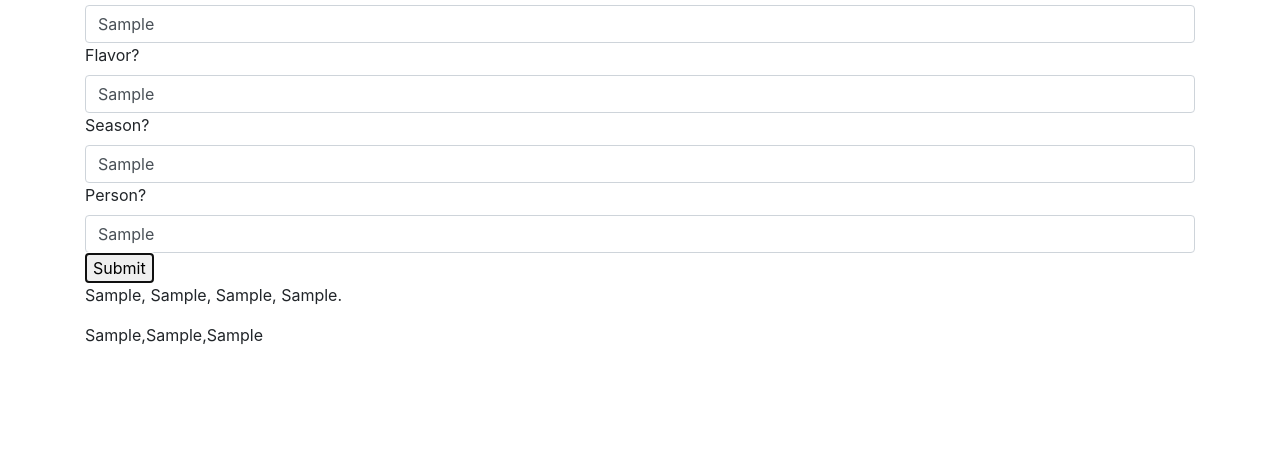
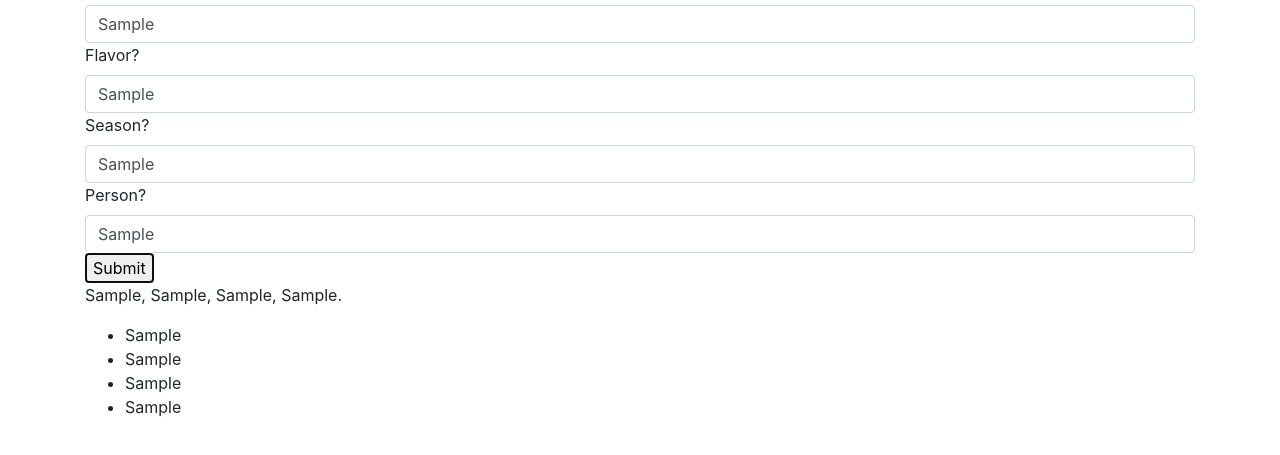
Before and after one commit to randeelayosa/favorite-things-arrays, a plain HTML site: page index.html in a window 1280 px wide. Both pictures are taken after typing "Sample", "Sample", "Sample", "Sample" into the empty fields and a click on the button "Submit". Shown: the part 83-538 px from the top of the page. Drawn offline with Linux system fonts and the light colour scheme.

Commit message:
Add reverse, concat, and push methods to manipulate and print out the inputs in particular orders.

```diff
--- a/index.html
+++ b/index.html
@@ -24,7 +24,12 @@
 
         <div id="userInput">
           <p><span class="color"></span>, <span class="flavor"></span>, <span class="season"></span>, <span class="person"></span>.</p>
-          <p><span class="array"></span></p>
+          <ul>
+            <li><span class="array1"></span></li>
+            <li><span class="array2"></span></li>
+            <li><span class="array3"></span></li>
+            <li><span class="array4"></span></li>
+          </ul>
         </div>
 
 
--- a/js/scripts.js
+++ b/js/scripts.js
@@ -7,17 +7,23 @@ $(document).ready(function() {
     var favoriteArray = [colorInput, flavorInput, seasonInput, personInput];
     var reverseArray = favoriteArray.reverse();
     var numberArray = [reverseArray[1], reverseArray[0], reverseArray[2]];
+    var pushArray = reverseArray.concat(numberArray);
 
 
 
 
-    console.log(reverseArray);
+    console.log(reverseArray[0]);
 
     $(".color").text(colorInput);
     $(".flavor").text(flavorInput);
     $(".season").text(seasonInput);
     $(".person").text(personInput);
-    $(".array").text(numberArray);
+    $(".array").text(pushArray);
+    $(".array1").text(pushArray[0]);
+    $(".array2").text(pushArray[1]);
+    $(".array3").text(pushArray[2]);
+    $(".array4").text(pushArray[3]);
+
 
 
 
```
